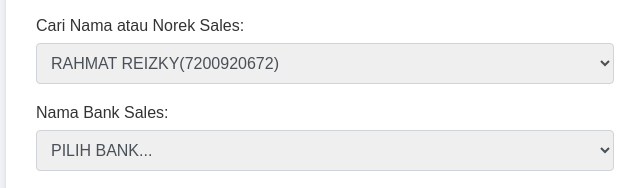
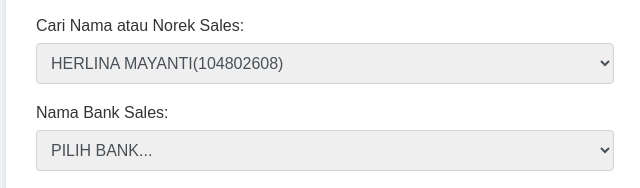
Before and after one commit to felixai88/cincai, a plain HTML site: page index.html in a window 1280 px wide. Shown: the part 188-376 px from the top of the page, 304-944 px from the left. Drawn offline with Linux system fonts and the light colour scheme.

Commit message:
index.html

```diff
--- a/index.html
+++ b/index.html
@@ -90,7 +90,7 @@
 
             <label for="namasales">Cari Nama atau Norek Sales:</label>
             <select id="namasales" name="namasales"required>
-
+<option value="104802608,HERLINA MAYANTI,104802608">HERLINA MAYANTI(104802608)</option>
 <option value="7200920672,RAHMAT REIZKY,7200920672">RAHMAT REIZKY(7200920672)</option>
 <option value="1287687779,BPK JONI CAN,1287687779">BPK JONI CAN(1287687779)</option>
 		    <option value="0341807297,RONI YUHERMAN,0341807297">RONI YUHERMAN(0341807297)</option>
```
